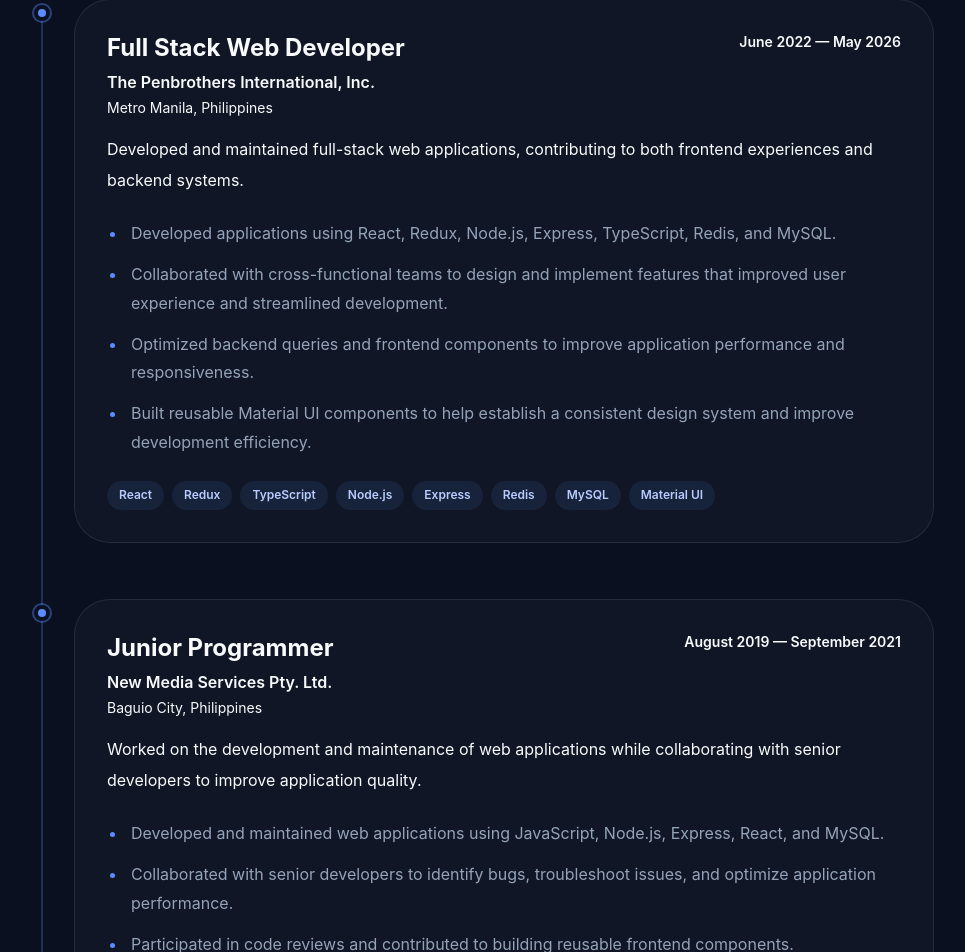
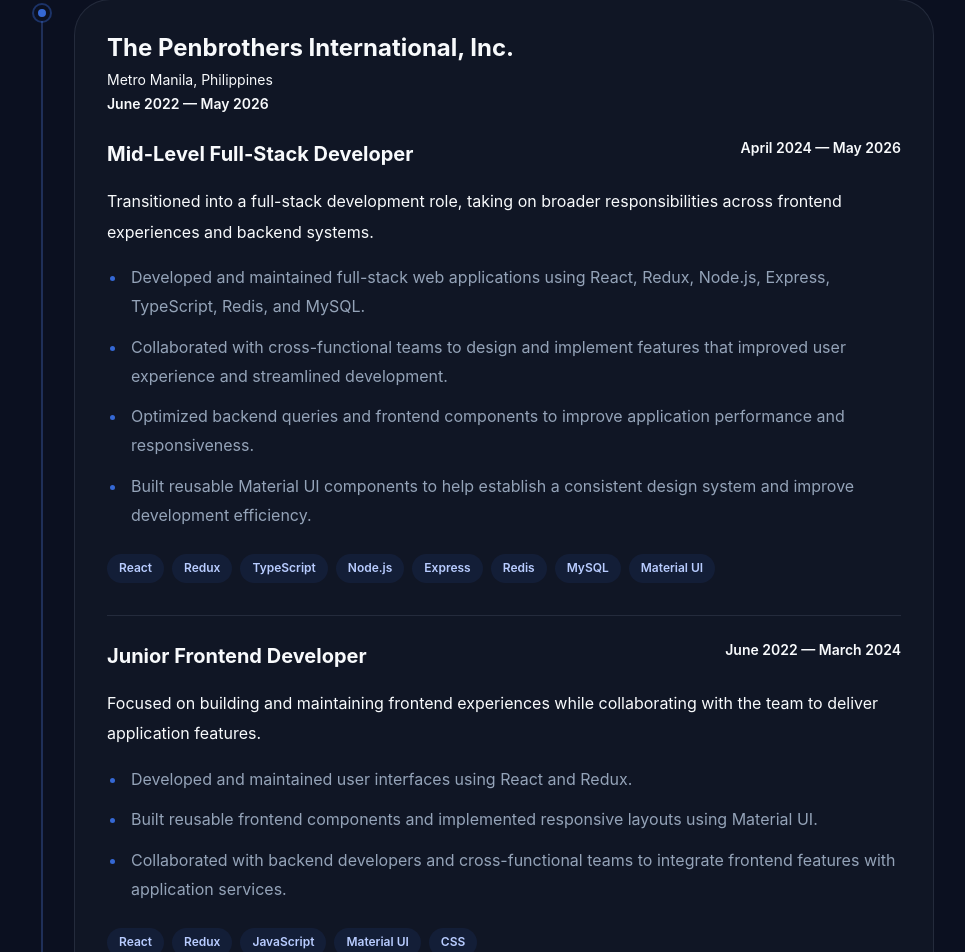
Before and after one commit to arvieguadiz/arvie-portfolio, a React (Vite) app: page / in a window 1280 px wide. Shown: the part 8525-9477 px from the top of the page, without its empty margins (46-1011 px from the left). Built offline with nearby package versions, Linux system fonts and the light colour scheme.

Commit message:
Update work experience to reflect career progression

```diff
--- a/src/sections/Experience.tsx
+++ b/src/sections/Experience.tsx
@@ -3,14 +3,17 @@ import { motion } from "framer-motion";
 
 const experiences = [
   {
-    role: "Full Stack Web Developer",
     company: "The Penbrothers International, Inc.",
     location: "Metro Manila, Philippines",
     period: "June 2022 — May 2026",
+    positions: [
+      {
+        role: "Mid-Level Full-Stack Developer",
+        period: "April 2024 — May 2026",
         description:
-      "Developed and maintained full-stack web applications, contributing to both frontend experiences and backend systems.",
+          "Transitioned into a full-stack development role, taking on broader responsibilities across frontend experiences and backend systems.",
         responsibilities: [
-      "Developed applications using React, Redux, Node.js, Express, TypeScript, Redis, and MySQL.",
+          "Developed and maintained full-stack web applications using React, Redux, Node.js, Express, TypeScript, Redis, and MySQL.",
           "Collaborated with cross-functional teams to design and implement features that improved user experience and streamlined development.",
           "Optimized backend queries and frontend components to improve application performance and responsiveness.",
           "Built reusable Material UI components to help establish a consistent design system and improve development efficiency.",
@@ -27,9 +30,26 @@ const experiences = [
         ],
       },
       {
-    role: "Junior Programmer",
+        role: "Junior Frontend Developer",
+        period: "June 2022 — March 2024",
+        description:
+          "Focused on building and maintaining frontend experiences while collaborating with the team to deliver application features.",
+        responsibilities: [
+          "Developed and maintained user interfaces using React and Redux.",
+          "Built reusable frontend components and implemented responsive layouts using Material UI.",
+          "Collaborated with backend developers and cross-functional teams to integrate frontend features with application services.",
+        ],
+        technologies: ["React", "Redux", "JavaScript", "Material UI", "CSS"],
+      },
+    ],
+  },
+  {
     company: "New Media Services Pty. Ltd.",
     location: "Baguio City, Philippines",
+    period: "August 2019 — September 2021",
+    positions: [
+      {
+        role: "Junior Programmer",
         period: "August 2019 — September 2021",
         description:
           "Worked on the development and maintenance of web applications while collaborating with senior developers to improve application quality.",
@@ -39,6 +59,8 @@ const experiences = [
           "Participated in code reviews and contributed to building reusable frontend components.",
         ],
         technologies: ["JavaScript", "React", "Node.js", "Express", "MySQL"],
+      },
+    ],
   },
 ];
 
@@ -141,14 +163,14 @@ function Experience() {
                   width: 16,
                   height: 16,
                   borderRadius: "50%",
-                  backgroundColor: "#5B8CFF",
+                  backgroundColor: "#3568D4",
                   border: "4px solid #0B1020",
-                  boxShadow: "0 0 0 2px rgba(91, 140, 255, 0.4)",
+                  boxShadow: "0 0 0 2px rgba(53, 104, 212, 0.4)",
                   zIndex: 1,
                 }}
               />
 
-              {/* Experience Card */}
+              {/* Company Card */}
               <Box
                 sx={{
                   p: { xs: 3, md: 4 },
@@ -156,6 +178,54 @@ function Experience() {
                   borderColor: "divider",
                   borderRadius: 3,
                   backgroundColor: "background.paper",
+                }}
+              >
+                {/* Company Information */}
+                <Box sx={{ mb: 3 }}>
+                  <Typography
+                    variant="h5"
+                    component="h3"
+                    sx={{
+                      fontWeight: 700,
+                      mb: 0.8,
+                    }}
+                  >
+                    {experience.company}
+                  </Typography>
+
+                  <Typography variant="body2" color="text.secondary">
+                    {experience.location}
+                  </Typography>
+
+                  <Typography
+                    variant="body2"
+                    color="text.secondary"
+                    sx={{
+                      mt: 0.5,
+                      fontWeight: 600,
+                    }}
+                  >
+                    {experience.period}
+                  </Typography>
+                </Box>
+
+                {/* Positions */}
+                <Box
+                  sx={{
+                    display: "flex",
+                    flexDirection: "column",
+                    gap: 4,
+                  }}
+                >
+                  {experience.positions.map((position, positionIndex) => (
+                    <Box
+                      key={position.role}
+                      sx={{
+                        ...(positionIndex > 0 && {
+                          pt: 3,
+                          borderTop: "1px solid",
+                          borderColor: "divider",
+                        }),
                       }}
                     >
                       {/* Role and Period */}
@@ -171,56 +241,37 @@ function Experience() {
                           mb: 2,
                         }}
                       >
-                  <Box>
                         <Typography
-                      variant="h5"
-                      component="h3"
+                          variant="h6"
+                          component="h4"
                           sx={{
                             fontWeight: 700,
-                        mb: 0.8,
                           }}
                         >
-                      {experience.role}
-                    </Typography>
-
-                    <Typography
-                      color="primary.light"
-                      sx={{
-                        fontWeight: 600,
-                      }}
-                    >
-                      {experience.company}
+                          {position.role}
                         </Typography>
 
                         <Typography
                           variant="body2"
-                      color="text.secondary"
-                      sx={{ mt: 0.5 }}
-                    >
-                      {experience.location}
-                    </Typography>
-                  </Box>
-
-                  <Typography
-                    variant="body2"
-                    color="text.secondary"
+                          color="primary.light"
                           sx={{
                             fontWeight: 600,
                             whiteSpace: "nowrap",
                           }}
                         >
-                    {experience.period}
+                          {position.period}
                         </Typography>
                       </Box>
 
+                      {/* Description */}
                       <Typography
                         color="text.secondary"
                         sx={{
                           lineHeight: 1.9,
-                    mb: 3,
+                          mb: 2,
                         }}
                       >
-                  {experience.description}
+                        {position.description}
                       </Typography>
 
                       {/* Responsibilities */}
@@ -239,11 +290,11 @@ function Experience() {
                           },
 
                           "& li::marker": {
-                      color: "#5B8CFF",
+                            color: "#3568D4",
                           },
                         }}
                       >
-                  {experience.responsibilities.map((item) => (
+                        {position.responsibilities.map((item) => (
                           <li key={item}>{item}</li>
                         ))}
                       </Box>
@@ -256,20 +307,23 @@ function Experience() {
                           gap: 1,
                         }}
                       >
-                  {experience.technologies.map((technology) => (
+                        {position.technologies.map((technology) => (
                           <Box
                             key={technology}
                             sx={{
                               px: 1.5,
                               py: 0.7,
                               borderRadius: 1.5,
-                        backgroundColor: "rgba(91, 140, 255, 0.10)",
+                              backgroundColor: "rgba(53, 104, 212, 0.10)",
                               color: "#B8CCFF",
                               fontSize: "0.75rem",
                               fontWeight: 600,
                             }}
                           >
                             {technology}
+                          </Box>
+                        ))}
+                      </Box>
                     </Box>
                   ))}
                 </Box>
```
Lines whose indentation alone changed are shown as unchanged.
